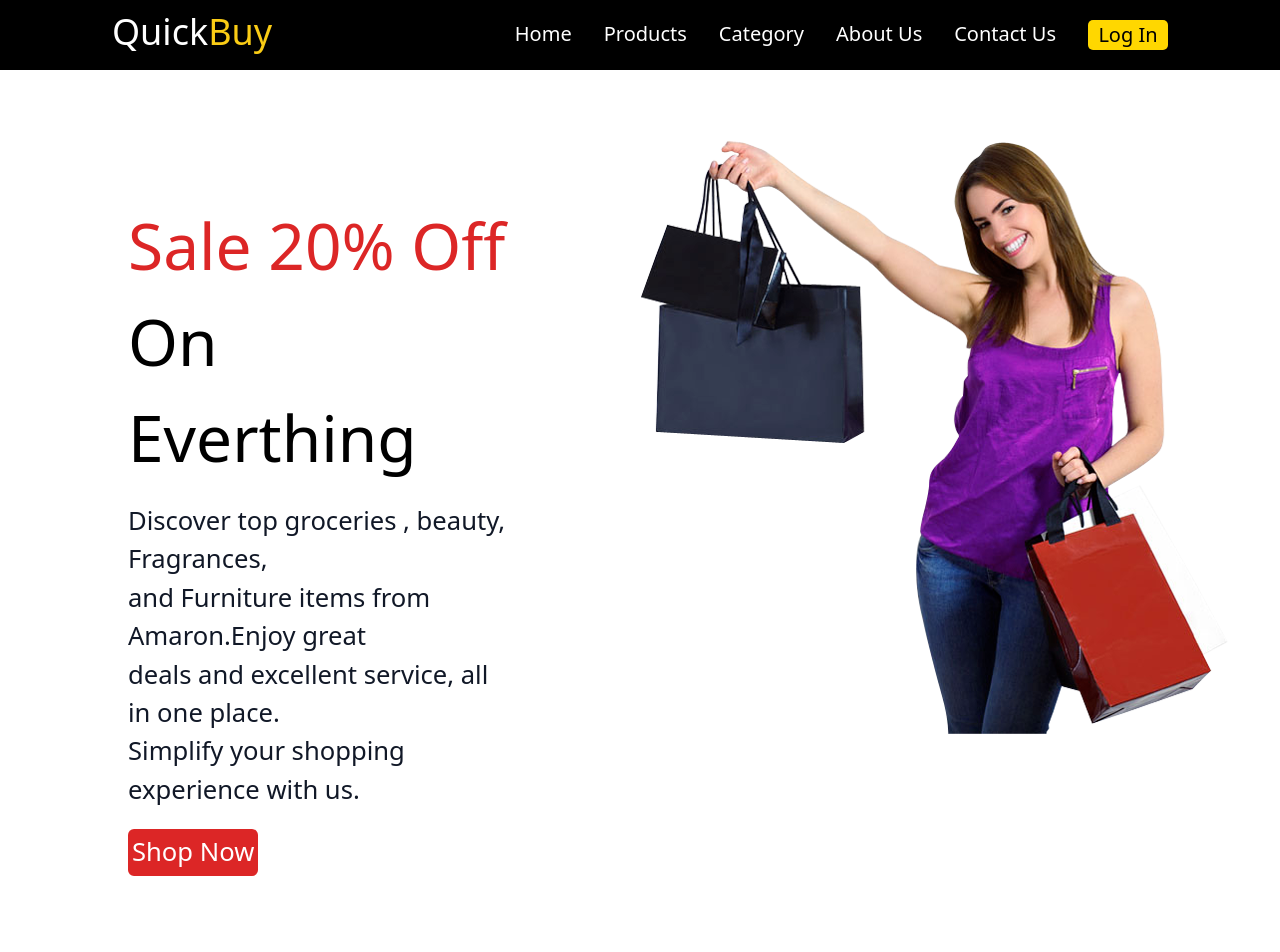
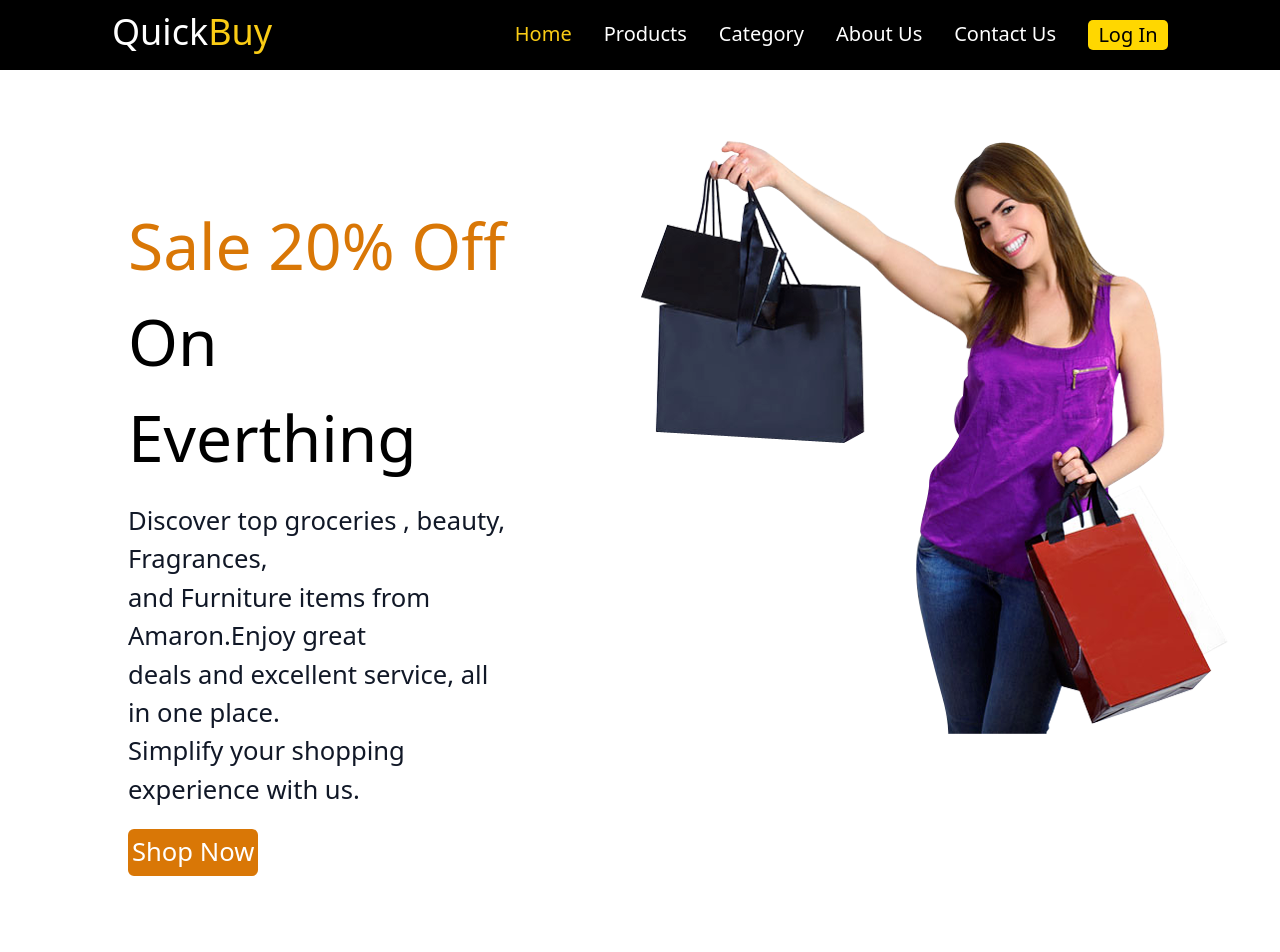
Before and after one commit to abhiroy00/ecommerce, a React (Vite) app: page / in a window 1280 px wide. Shown: the top 952 px of the page. Built offline with nearby package versions, Linux system fonts and the light colour scheme.

Commit message:
theme selection

```diff
--- a/src/Common/Home.jsx
+++ b/src/Common/Home.jsx
@@ -9,13 +9,13 @@ export default function Home() {
     <div className='white w-screen h-auto'>
       <div className='flex justify-around'>
         <div className='p-[10%] w-1/2 '>
-          <h1 className='text-red-600 text-[5vw]'>Sale 20% Off</h1>
+          <h1 className='text-amber-600 text-[5vw]'>Sale 20% Off</h1>
           <h1 className='text-black text-[5vw]'>On Everthing</h1>
           <p className='text-[2vw] text-gray-900  pt-4 text-start'>
             Discover top groceries , beauty, Fragrances,<br />
             and Furniture items from Amaron.Enjoy great <br />deals and excellent service, all in one place.<br /> Simplify your shopping
             experience with us.</p>
-          <button className='bg-red-600 w-auto p-1 mt-5 h-auto text-white text-[2vw] rounded-md'>Shop Now</button>
+          <button className='bg-amber-600 w-auto p-1 mt-5 h-auto text-white text-[2vw] rounded-md'>Shop Now</button>
         </div>
         <div className='w-1/2'>
           <img className='w-100% h-auto  pt-[10%] pl-10%' src={Images} />
--- a/src/Common/Navbar.jsx
+++ b/src/Common/Navbar.jsx
@@ -10,11 +10,11 @@ export default function Navbar() {
         <div className='bg-black w-screen h-[70px] flex justify-between  '>
           <h1 className='ml-28 text-4xl text-white mt-3'>Quick<span className='text-yellow-400'>Buy</span></h1>
         <ul className='flex text-white mr-28 mt-5 gap-8 text-xl'>
-          <NavLink to={"/"}><li>Home</li></NavLink>
-          <NavLink to={"/Product"}><li>Products</li></NavLink>
-          <NavLink to={"/category"}><li>Category</li></NavLink>
-          <NavLink to={"/About"}><li>About Us</li></NavLink>
-          <NavLink to={"/Contact"}><li>Contact Us</li></NavLink>
+          <NavLink to={"/"} className={({ isActive }) => isActive ? "text-yellow-400" : "text-white"}><li>Home</li></NavLink>
+          <NavLink to={"/Product"} className={({ isActive }) => isActive ? "text-yellow-400" : "text-white"}><li>Products</li></NavLink>
+          <NavLink to={"/category"} className={({ isActive }) => isActive ? "text-yellow-400" : "text-white"}><li>Category</li></NavLink>
+          <NavLink to={"/About"} className={({ isActive }) => isActive ? "text-yellow-400" : "text-white"}><li>About Us</li></NavLink>
+          <NavLink to={"/Contact"} className={({ isActive }) => isActive ? "text-yellow-400" : "text-white"}><li>Contact Us</li></NavLink>
           {
             isAuthenticated && (
               <li>
--- a/src/features/Contact us/Contact.jsx
+++ b/src/features/Contact us/Contact.jsx
@@ -5,8 +5,8 @@ const Contact = () => {
     <div className="bg-gray-100 min-h-screen flex items-center justify-center">
     <div className="container mx-auto flex items-center justify-center">
       <div className="bg-gray-800 rounded-lg shadow-lg p-8 max-w-xl w-full">
-        <img className='text-center mb-5' src='' alt="logo image" />
-        <h2 className="text-2xl font-bold mb-6 text-center text-violet-500">Contact Us</h2>
+      <h1 className='text-[4vh] lg:text-5xl text-amber-600 text-center mb-4'><span className="text-amber-400">Quick</span>Buy</h1>
+        <h2 className="text-2xl font-bold mb-6 text-center text-amber-400">Contact Us</h2>
         <form> <div className="mb-4">
           <label className="block text-gray-100 text-sm font-bold mb-2" htmlFor="name"> Name</label>
           <input id="name" type="text" className="bg-gray-800 shadow appearance-none border rounded w-full py-2 px-3 text-gray-300 leading-tight focus:outline-none focus:shadow-outline" placeholder="Your Name" />
@@ -20,7 +20,7 @@ const Contact = () => {
             </textarea>
           </div>
           <div className="flex items-center justify-between">
-            <button type="submit" className="bg-violet-700 hover:bg-violet-500 text-white font-bold py-2 px-4 rounded focus:outline-none focus:shadow-outline" > Send </button>
+            <button type="submit" className="bg-amber-400 hover:bg-amber-500 text-black font-bold py-2 px-4 rounded focus:outline-none focus:shadow-outline" > Send </button>
           </div>
         </form>
       </div>
--- a/src/features/infopage/Infopage.jsx
+++ b/src/features/infopage/Infopage.jsx
@@ -32,10 +32,10 @@ const Infopage = () => {
             </label>
             <input type="number" id="quantity" min="1" defaultValue={1} className="mt-1 block w-full p-2 border border-gray-300 rounded-md" />
           </div>
-          <button className=" bg-violet-700 text-white px-6 py-3 rounded-lg mr-10 hover:bg-violet-500 transition duration-300">
+          <button className=" bg-amber-400 text-black px-6 py-3 rounded-lg mr-10 hover:bg-amber-500 transition duration-300">
             Buy Now
           </button>
-          <button className=" bg-violet-700 text-white px-6 py-3 rounded-lg mr-10 hover:bg-violet-500 transition duration-300">
+          <button className=" bg-amber-400 text-black px-6 py-3 rounded-lg mr-10 hover:bg-amber-500 transition duration-300">
             Add To Cart
           </button>
         </div>
```
